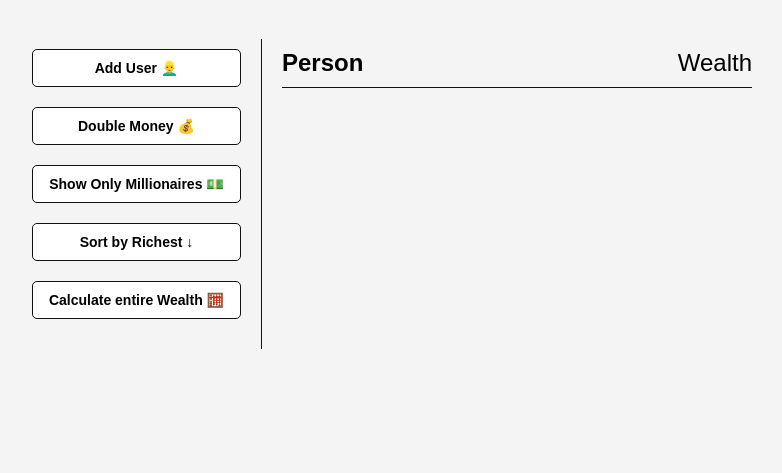
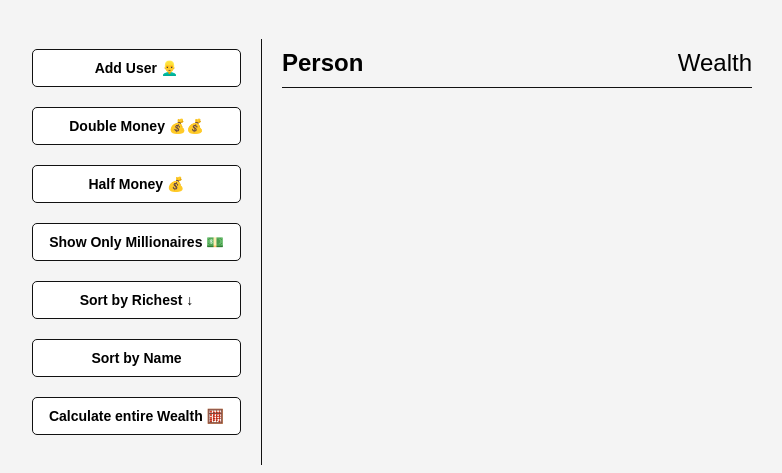
Before and after one commit to kikako-saravanan/JSMiniProject1, a plain HTML site: page index.html in a window 1280 px wide. Shown: the part 61-534 px from the top of the page, without its empty margins (248-1030 px from the left). Drawn offline with Linux system fonts and the light colour scheme.

Commit message:
update index.html

```diff
--- a/index.html
+++ b/index.html
@@ -12,15 +12,17 @@
   <div class="container">
       <aside>
         <button id="add-user">Add User 👱‍♂️</button>
-        <button id="double">Double Money 💰</button>
+        <button id="double">Double Money 💰💰</button>
+        <button id="half">Half Money 💰</button>
         <button id="show-millionaires">Show Only Millionaires 💵</button>
         <button id="sort">Sort by Richest ↓</button>
+         <button id="sort-name">Sort by Name</button>
         <button id="calculate-wealth">Calculate entire Wealth 🧮</button>
       </aside>
       <main id="main">
           <h2><strong>Person</strong> Wealth</h2>
       </main>
   </div>
-  <script src="scripts/app.js"></script>
+  <script src="./script.js"></script>
 </body>
 </html>
```
